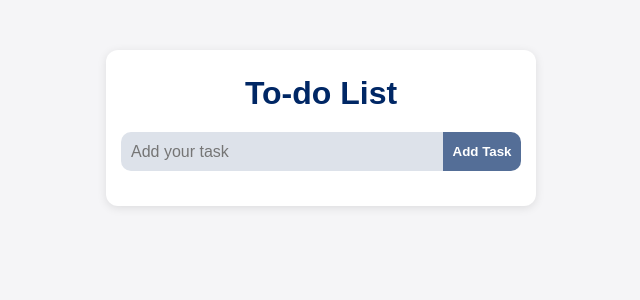
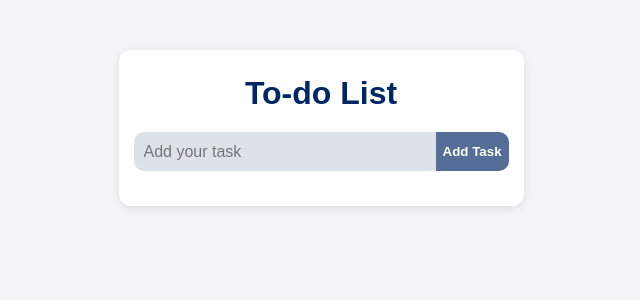
Before and after one commit to SushilKumar567/7-todo-list-app, a React (Vite) app: page / in a window 1280 px wide. Shown: the top 300 px of the page, without its empty margins (319-959 px from the left). Built offline with nearby package versions, Linux system fonts and the light colour scheme.

Commit message:
App.css file was updated

```diff
--- a/src/App.css
+++ b/src/App.css
@@ -1,5 +1,5 @@
 .app {
-  width: 400px;
+  width: 375px;
   margin: 50px auto;
   background: #fff;
   padding: 15px;
```
